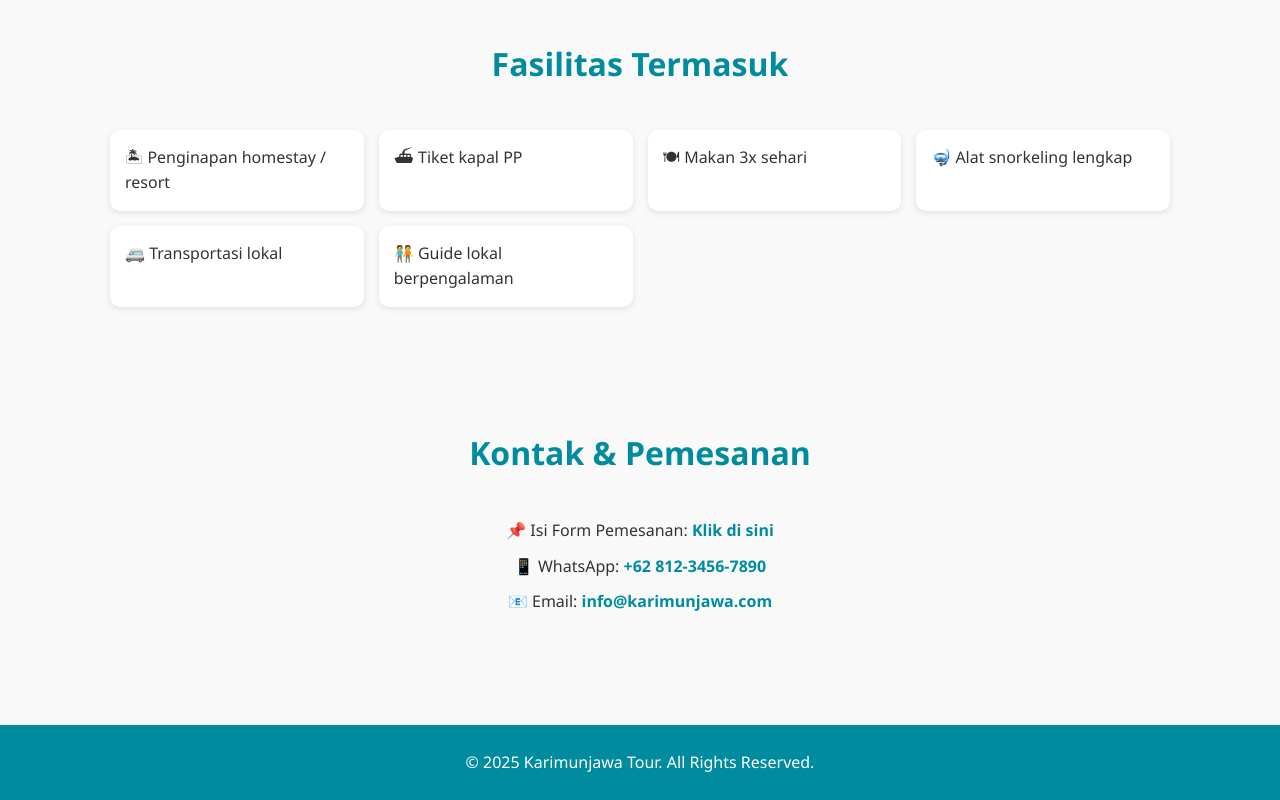
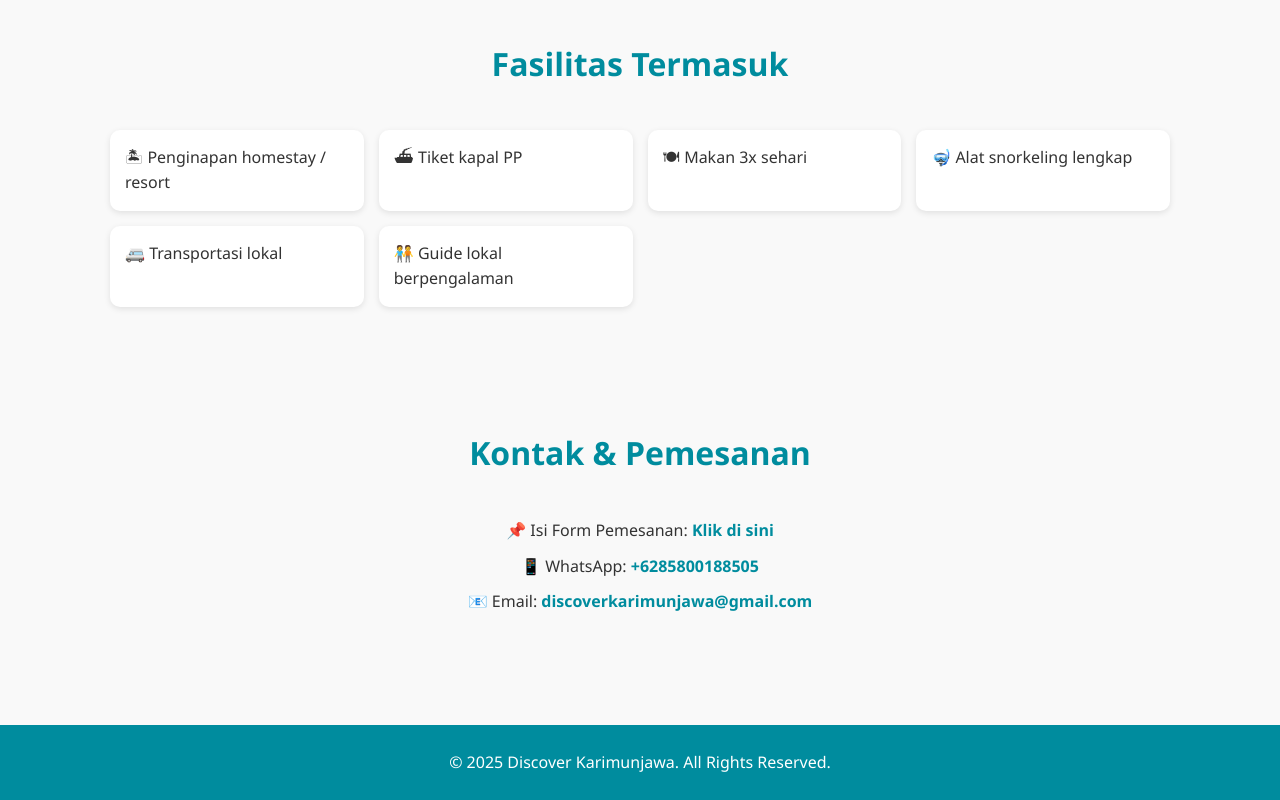
Before and after one commit to karimunjawavibes/Discover-Karimunjawa, a plain HTML site: page index.html in a window 1280 px wide. Shown: the part 1441-2241 px from the top of the page. Drawn offline with Linux system fonts and the light colour scheme.

Commit message:
Update index.html

```diff
--- a/index.html
+++ b/index.html
@@ -42,7 +42,7 @@
 </head>
 <body>
   <nav>
-    <div class="logo">Karimunjawa Tour</div>
+    <div class="logo">Discover Karimunjawa</div>
     <ul>
       <li><a href="#paket">Paket</a></li>
       <li><a href="#fasilitas">Fasilitas</a></li>
@@ -99,11 +99,11 @@
   <section id="kontak" class="kontak">
     <h2>Kontak & Pemesanan</h2>
     <p>📌 Isi Form Pemesanan: <a href="https://forms.gle/xxxxxx" target="_blank">Klik di sini</a></p>
-    <p>📱 WhatsApp: <a href="https://wa.me/6281234567890" target="_blank">+62 812-3456-7890</a></p>
-    <p>📧 Email: <a href="mailto:info@karimunjawa.com">info@karimunjawa.com</a></p>
+    <p>📱 WhatsApp: <a href="https://wa.me/6285800188505" target="_blank">+6285800188505</a></p>
+    <p>📧 Email: <a href="mailto:discoverkarimunjawa@gmail.com">discoverkarimunjawa@gmail.com</a></p>
   </section>
   <footer>
-    <p>&copy; 2025 Karimunjawa Tour. All Rights Reserved.</p>
+    <p>&copy; 2025 Discover Karimunjawa. All Rights Reserved.</p>
   </footer>
 </body>
 </html>
```
